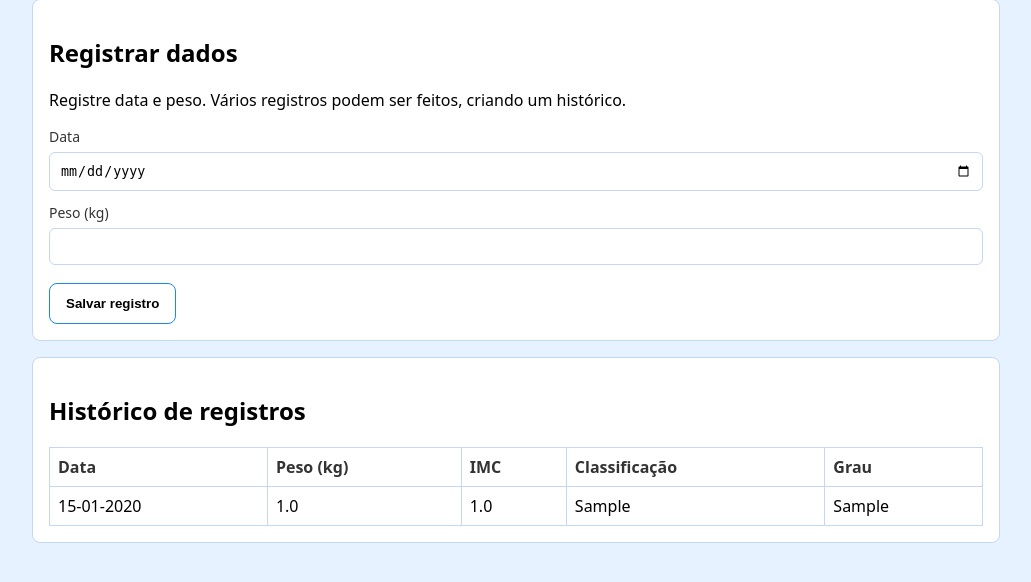
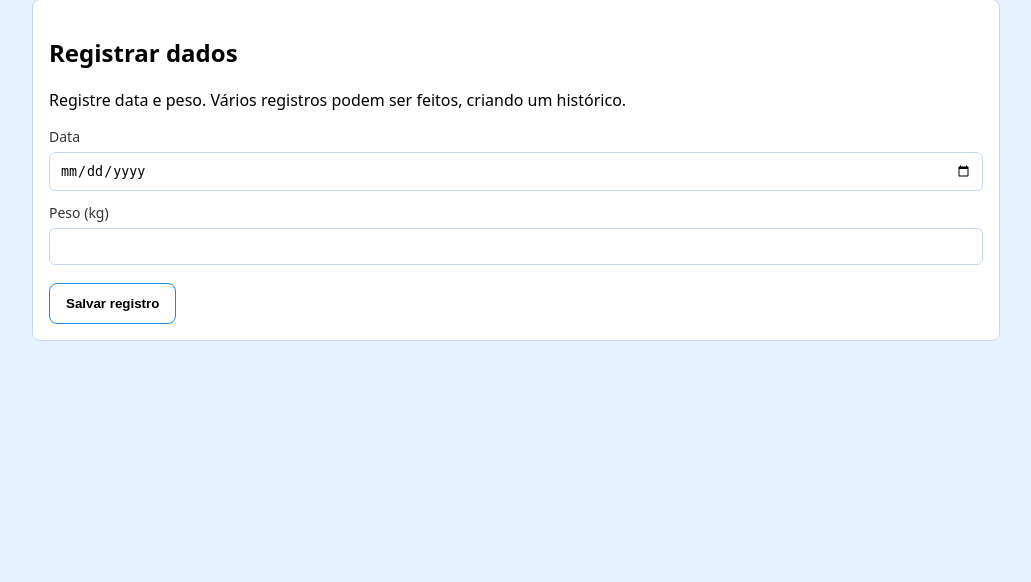
Before and after one commit to FabianoTaguchi/imcCheck, a Flask app: page /registros in a window 1280 px wide. Shown: the part 64-646 px from the top of the page, without its empty margins (124-1155 px from the left). Run offline with Flask 3, Linux system fonts and the light colour scheme; the visitor is signed in with stand-in values (Sample User, id 1); tables that the repository leaves empty hold one stand-in row (values such as "Sample post"); parts of the project's set-up code (start-up, migrations or seed data) failed here and were passed over.

Commit message:
Implementa cadastro de atividades, soft delete em registros de peso (campo 'ativo'), remoção da tabela de histórico em registros e comentários nas rotas; limpeza de imports duplicados

```diff
--- a/app.py
+++ b/app.py
@@ -5,6 +5,7 @@ import os
 from datetime import datetime
 from flask_sqlalchemy import SQLAlchemy
 from sqlalchemy.exc import IntegrityError
+from sqlalchemy import text
 
 
 #Criação do app e configuração do banco de dados
@@ -58,6 +59,7 @@ class WeightRecord(db.Model):
     imc = db.Column(db.Numeric(5, 2))
     classificacao = db.Column(db.String(40))
     grau_obesidade = db.Column(db.String(20))
+    ativo = db.Column(db.String(3), nullable=False, default='sim')
     created_at = db.Column(db.DateTime, default=datetime.utcnow, nullable=False)
 
 class Activity(db.Model):
@@ -142,7 +144,7 @@ def registros():
                     else:
                         classificacao = 'Obesidade'
                         grau = 'III'
-                registro = WeightRecord(user_id=user_id, data_registro=data_obj, peso=peso_val, imc=imc_val, classificacao=classificacao, grau_obesidade=grau)
+                registro = WeightRecord(user_id=user_id, data_registro=data_obj, peso=peso_val, imc=imc_val, classificacao=classificacao, grau_obesidade=grau, ativo='sim')
                 db.session.add(registro)
                 db.session.commit()
                 flash('Registro salvo.', 'success')
@@ -151,7 +153,7 @@ def registros():
                 flash('Erro ao salvar registro.', 'danger')
         return redirect(url_for('registros'))
     # GET: carrega registros para exibição na tabela abaixo do formulário
-    rows = WeightRecord.query.filter_by(user_id=user_id).order_by(WeightRecord.data_registro.desc()).all()
+    rows = WeightRecord.query.filter_by(user_id=user_id, ativo='sim').order_by(WeightRecord.data_registro.desc()).all()
     # Monta a estrutura para o template com data, peso, imc, classificação e grau
     registros = [{'data': r.data_registro, 'peso': float(r.peso), 'imc': float(r.imc) if r.imc is not None else None, 'classificacao': r.classificacao, 'grau': r.grau_obesidade} for r in rows]
     return render_template('registros.html', show_menu=True, registros=registros)
@@ -166,7 +168,7 @@ def acompanhamento():
         flash('Faça login para acompanhar registros.', 'warning')
         return redirect(url_for('login'))
     # Busca registros de peso do usuário (ordem decrescente de data)
-    rows = WeightRecord.query.filter_by(user_id=user_id).order_by(WeightRecord.data_registro.desc()).all()
+    rows = WeightRecord.query.filter_by(user_id=user_id, ativo='sim').order_by(WeightRecord.data_registro.desc()).all()
     # Busca a meta ativa do usuário (user_id)
     meta = Goal.query.filter_by(user_id=user_id).first()
     registros = []
@@ -177,8 +179,24 @@ def acompanhamento():
         grau = r.grau_obesidade
         ok = (float(r.peso) <= float(meta.peso_meta)) if meta else None
         # Monta lista para o template com data, peso, imc, classificação, grau e indicador 'ok'
-        registros.append({'data': r.data_registro, 'peso': float(r.peso), 'imc': imc_val, 'classificacao': classificacao, 'grau': grau, 'ok': ok})
+        registros.append({'id': r.id, 'data': r.data_registro, 'peso': float(r.peso), 'imc': imc_val, 'classificacao': classificacao, 'grau': grau, 'ok': ok})
     return render_template('acompanhamento.html', show_menu=True, registros=registros)
+
+# Rota para remover um registro da página acompanhamento
+@app.route('/registros/remover', methods=['POST'])
+def remover_registro():
+    # Recupera o login do usuário em sessão
+    user_id = session.get('user_id')
+    if not user_id:
+        flash('Faça login para remover registros.', 'warning')
+        return redirect(url_for('login'))
+    # Recupera o id do registro que será excluído
+    rid = int((request.form.get('registro_id') or '').strip())
+    registro = WeightRecord.query.filter_by(id=rid, user_id=user_id).first()
+    registro.ativo = 'não'
+    db.session.commit()
+    flash('Registro removido.', 'success')
+    return redirect(url_for('acompanhamento'))
 
 # Rota que cadastra as atividades físicas recebidas pelo formulário
 @app.route('/atividades', methods=['GET', 'POST'])
--- a/sql/schema.sql
+++ b/sql/schema.sql
@@ -36,6 +36,7 @@ CREATE TABLE IF NOT EXISTS weight_records (
   imc DECIMAL(5,2) NULL,
   classificacao VARCHAR(40) NULL,
   grau_obesidade VARCHAR(20) NULL,
+  ativo ENUM('sim','não') NOT NULL DEFAULT 'sim',
   created_at TIMESTAMP NOT NULL DEFAULT CURRENT_TIMESTAMP,
   CONSTRAINT fk_weight_user FOREIGN KEY (user_id) REFERENCES users(id) ON DELETE CASCADE,
   INDEX idx_weight_user_date (user_id, data_registro)
--- a/templates/login.html
+++ b/templates/login.html
@@ -15,7 +15,6 @@
     <div class="form-actions">
       <button type="submit" class="button">Login</button>
     </div>
-    <p style="color:#9ca3af;margin-top:12px;">Por enquanto, qualquer usuário e senha são aceitos.</p>
   </form>
   <p style="margin-top:16px;">
     Não tem conta? <a href="{{ url_for('register') }}">Criar conta</a>
--- a/templates/registros.html
+++ b/templates/registros.html
@@ -19,35 +19,4 @@
   </form>
 </section>
 
-<section class="card">
-  <h2>Histórico de registros</h2>
-  <table class="table">
-    <thead>
-      <tr>
-        <th>Data</th>
-        <th>Peso (kg)</th>
-        <th>IMC</th>
-        <th>Classificação</th>
-        <th>Grau</th>
-      </tr>
-    </thead>
-    <tbody>
-      {% if registros and registros|length > 0 %}
-        {% for r in registros %}
-        <tr>
-          <td>{{ (r.data if r.data is defined else r['data']).strftime('%d-%m-%Y') }}</td>
-          <td>{{ r.peso if r.peso is defined else r['peso'] }}</td>
-          <td>{{ r.imc if r.imc is defined else r['imc'] }}</td>
-          <td>{{ r.classificacao if r.classificacao is defined else r['classificacao'] }}</td>
-          <td>{{ r.grau if r.grau is defined else r['grau'] }}</td>
-        </tr>
-        {% endfor %}
-      {% else %}
-      <tr>
-        <td colspan="5">Sem registros no momento.</td>
-      </tr>
-      {% endif %}
-    </tbody>
-  </table>
-</section>
 {% endblock %}
```
Also changed, not shown: templates/acompanhamento.html (+8 -1 lines).
